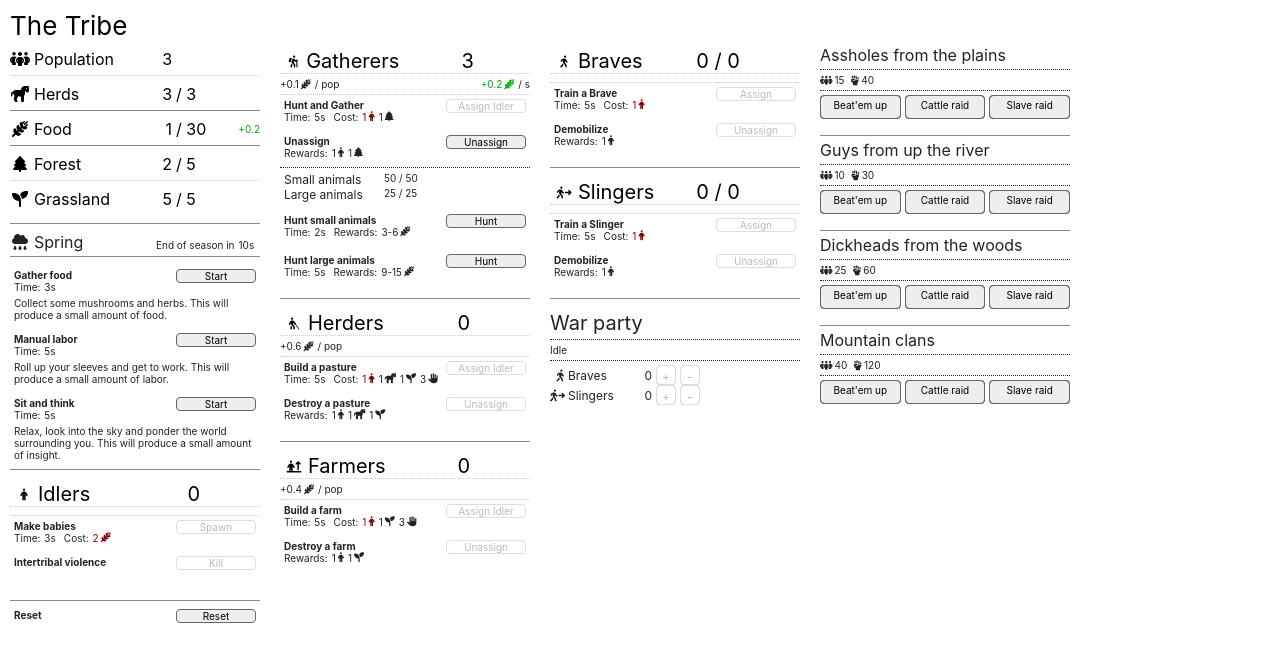
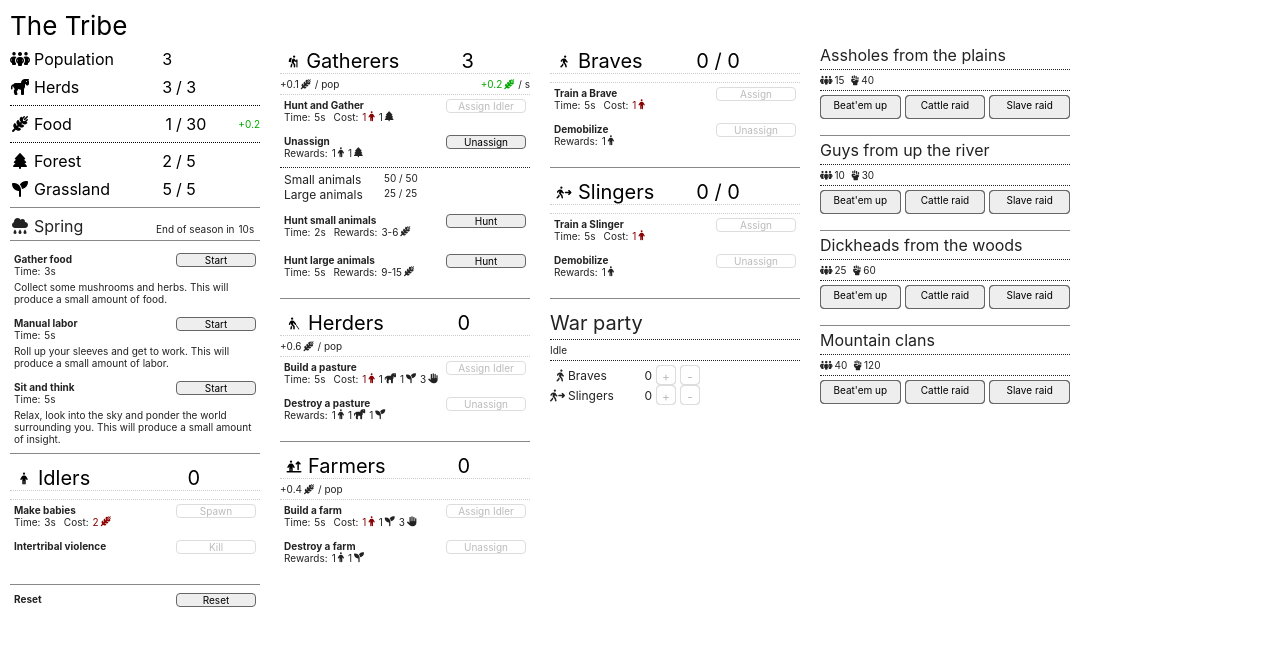
Before and after one commit to socha23/civlite, a React (Create React App) app: page / in a window 1280 px wide. Shown: the top 662 px of the page. Built offline with nearby package versions, Linux system fonts and the light colour scheme.

Commit message:
refactor wild animals to be normal resources

```diff
--- a/src/model/gameModel.tsx
+++ b/src/model/gameModel.tsx
@@ -54,7 +54,6 @@ export class GameModel implements GameModelInterface {
     onTick(deltaS)
     this.calendar.onTick(deltaS)
     this.applyWorkConsumptionAndProduction(deltaS)
-    this.hunting.onTick(deltaS)
     tickInProgressActions(this, deltaS)
   }
 
--- a/src/model/resources.tsx
+++ b/src/model/resources.tsx
@@ -1,8 +1,8 @@
 export enum ResourceType {
     Food = "Food",
 
-//    WildAnimalsSmall = "WildAnimalsSmall",
-//    WildAnimalsSmall = "WildAnimalsBig",
+    WildAnimalsSmall = "WildAnimalsSmall",
+    WildAnimalsBig = "WildAnimalsBig",
 
     Forest = "Forest",
     Grassland = "Grassland",
@@ -14,6 +14,30 @@ enum ResourceClass {
     Assignable = "Assignable",
 }
 
+export const ResourceDefinitions = {
+    [ResourceType.Herds]: {
+        class: ResourceClass.Assignable,
+        initialCount: 3,
+    },
+    [ResourceType.Food]: {
+        initialCap: 30,
+    },
+    [ResourceType.WildAnimalsSmall]: {
+        initialCap: 0,
+    },
+    [ResourceType.WildAnimalsBig]: {
+        initialCap: 0,
+    },
+    [ResourceType.Forest]: {
+        class: ResourceClass.Assignable,
+        initialCount: 5,
+        initialAssigned: 3,
+    },
+    [ResourceType.Grassland]: {
+        class: ResourceClass.Assignable,
+        initialCount: 5,
+    },
+}
 
 interface ResourceDefinition {
     class: ResourceClass,
@@ -38,26 +62,6 @@ export function resourceDefinition(type: ResourceType): ResourceDefinition {
     return result
 }
 
-export const ResourceDefinitions = {
-    [ResourceType.Herds]: {
-        class: ResourceClass.Assignable,
-        initialCount: 3,
-    },
-    [ResourceType.Food]: {
-        gatherTimeout: 1,
-        initialCap: 30,
-    },
-    [ResourceType.Forest]: {
-        class: ResourceClass.Assignable,
-        initialCount: 5,
-        initialAssigned: 3,
-    },
-    [ResourceType.Grassland]: {
-        class: ResourceClass.Assignable,
-        initialCount: 5,
-    },
-}
-
 export function allResourceTypes(): ResourceType[] {
     return Object.values(ResourceType)
 }
--- a/src/view/elementCoordinatesHolder.tsx
+++ b/src/view/elementCoordinatesHolder.tsx
@@ -1,6 +1,6 @@
 import React, { PropsWithChildren, useEffect, useRef } from 'react';
 import { PopType } from '../model/pops';
-import { AnimalType } from '../model/huntingModel';
+import { ResourceType } from '../model/resources';
 
 type Coords = DOMRect
 
@@ -49,6 +49,6 @@ export function coordsIdPopCount(t: PopType) {
   return `pop_count_${t}`
 }
 
-export function coordsIdHuntStock(t: AnimalType) {
+export function coordsIdHuntStock(t: ResourceType) {
   return `hunting_stock_${t}`
 }
--- a/src/view/icons.tsx
+++ b/src/view/icons.tsx
@@ -42,8 +42,12 @@ export const Icons = {
     [PopType.Herder]: 'fa-solid fa-person-walking-with-cane',
     [PopType.Brave]: 'fa-solid fa-person-walking',
     [PopType.Slinger]: 'fa-solid fa-person-walking-arrow-right',
+
     [ResourceType.Herds]: 'fa-solid fa-horse',
     [ResourceType.Food]: 'fa-solid fa-wheat-awn',
+    [ResourceType.WildAnimalsSmall]: 'fa-solid fa-otter',
+    [ResourceType.WildAnimalsBig]: 'fa-solid fa-hippo',
+
     [WorkType.Labor]: 'fa-solid fa-hand',
     [WorkType.Insight]: 'fa-regular fa-lightbulb',
     [ResourceType.Forest]: 'fa-solid fa-tree',
@@ -53,7 +57,7 @@ export const Icons = {
     strength: "fa-solid fa-hand-fist",
     target: "fa-solid fa-crosshairs",
 
-    default: "",
+    default: "fa-solid fa-person",
 }
 
 export const Labels = {
--- a/src/view/inventoryBox.tsx
+++ b/src/view/inventoryBox.tsx
@@ -1,14 +1,21 @@
-import React from 'react';
+import React, { PropsWithChildren } from 'react';
 import { Box } from './box'
 import { GameModel } from '../model/gameModel'
-import { ResourceType, allResourceTypes, resourceDefinition } from '../model/resources';
-import { FontSizes, Icons, DividerColors, Colors, Labels } from './icons';
+import { ResourceType, resourceDefinition } from '../model/resources';
+import { FontSizes, Icons, Colors, Labels } from './icons';
 import { Line, LineProps } from './line';
 
 export type InventoryBoxProps = {
   civName: string
-  inventory: (LineProps & {group: number})[]
+
+  population: LineProps
+  food: LineProps
+  herds: LineProps
+  forest: LineProps
+  grassland: LineProps
 }
+
+type DisplayedResourceType = ResourceType.Herds | ResourceType.Food | ResourceType.Forest | ResourceType.Grassland
 
 const ResourceGroups = {
   [ResourceType.Herds]: 0,
@@ -17,16 +24,8 @@ const ResourceGroups = {
   [ResourceType.Grassland]: 2,
 }
 
-export function summaryBoxProps(model: GameModel): InventoryBoxProps {
-  const totalPopulation = {
-    icon: Icons.population,
-    label: "Population",
-    value: model.population.total,
-    group: 0,
-  }
 
-  const resources = allResourceTypes().map(t => {
-
+function lineProps(model: GameModel, t: DisplayedResourceType): LineProps {
   const res = model.resources.resource(t)
   const resDef = resourceDefinition(t)
   return {
@@ -35,48 +34,59 @@ export function summaryBoxProps(model: GameModel): InventoryBoxProps {
     value: resDef.assignable ? res.unassigned : res.count,
     max: resDef.assignable ? res.count : res.cap,
     trend: model.production(t) - model.consumption(t),
-      group: ResourceGroups[t]
-    }})
-  return {
-    civName: model.civName,
-    inventory: [totalPopulation].concat(resources)
   }
 }
 
-const Inventory = (p: {items: ({group: number} & LineProps)[], group: number}) => <div
+export function summaryBoxProps(model: GameModel): InventoryBoxProps {
+  return {
+    civName: model.civName,
+    population: {
+      icon: Icons.population,
+      label: "Population",
+      value: model.population.total,
+    },
+    food: lineProps(model, ResourceType.Food),
+    herds: lineProps(model, ResourceType.Herds),
+    forest: lineProps(model, ResourceType.Forest),
+    grassland: lineProps(model, ResourceType.Grassland),
+  }
+}
+
+const InventoryGroup = (p: PropsWithChildren<{}>) => <div
   style={{
     display: "flex",
     flexDirection: "column",
+    paddingTop: 4,
+    paddingBottom: 4,
   }}>
-  {
-    p.items
-      .filter(i => i.group === p.group)
-      .map((i, idx) =>
-    <div
-    key={idx}
-    className="dottedDividers"
-    style={{
-      borderWidth: 1,
-      paddingTop: 8,
-      paddingBottom: 6,
-      borderColor: DividerColors.light,
+  {p.children}
+</div>
+
+const InventoryItem = (p: LineProps) => <div style={{
+  paddingTop: 4,
+  paddingBottom: 4,
 }}>
-    <Line {...i}/>
-    </div>)
-  }
+  <Line {...p}/>
 </div>
 
 export const InventoryBox = (p: InventoryBoxProps) =>
   <Box>
-    <div className="dividersParent" style={{
+    <div className="dottedDividersParent" style={{
       display: "flex",
       color: Colors.captions,
       fontSize: FontSizes.normalPlus,
       flexDirection: "column",
-      paddingBottom: 8,
     }}>
-      <Inventory items={p.inventory} group={0}/>
-      <Inventory items={p.inventory} group={1}/>
-      <Inventory items={p.inventory} group={2}/>
+      <InventoryGroup>
+        <InventoryItem {...p.population}/>
+        <InventoryItem {...p.herds}/>
+      </InventoryGroup>
+      <InventoryGroup>
+        <InventoryItem {...p.food}/>
+      </InventoryGroup>
+      <InventoryGroup>
+        <InventoryItem {...p.forest}/>
+        <InventoryItem {...p.grassland}/>
+      </InventoryGroup>
     </div>
   </Box>
--- a/src/view/labels.tsx
+++ b/src/view/labels.tsx
@@ -1,7 +1,7 @@
 import { ResourceType } from '../model/resources';
 import { PopType } from '../model/pops';
 import { WorkType } from '../model/work';
-import { AnimalType, HuntType } from '../model/huntingModel';
+import { HuntType } from '../model/huntingModel';
 
 export const ManualResourceGatheringLabels = {
     [ResourceType.Food]: {
@@ -111,8 +111,8 @@ export const ActionCommonLabels = {
 }
 
 export const HuntingLabels = {
-    [AnimalType.Small]: "Small animals",
-    [AnimalType.Large]: "Large animals",
+    [ResourceType.WildAnimalsSmall]: "Small animals",
+    [ResourceType.WildAnimalsBig]: "Large animals",
     [HuntType.Small]: {
         title: "Hunt small animals",
         buttonLabel: "Hunt",
```
Also changed, not shown: src/model/huntingModel.tsx (+35 -36 lines). Lines whose indentation alone changed are shown as unchanged.
